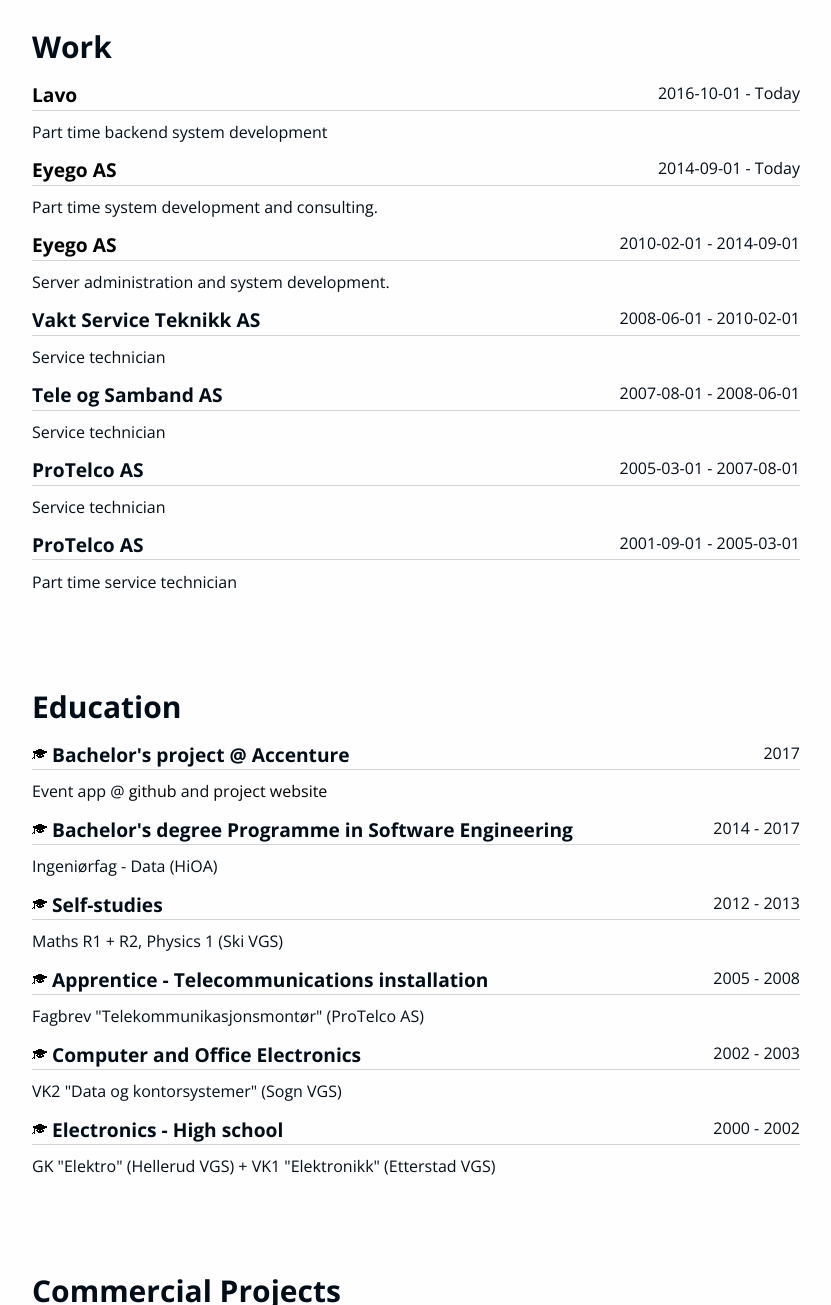
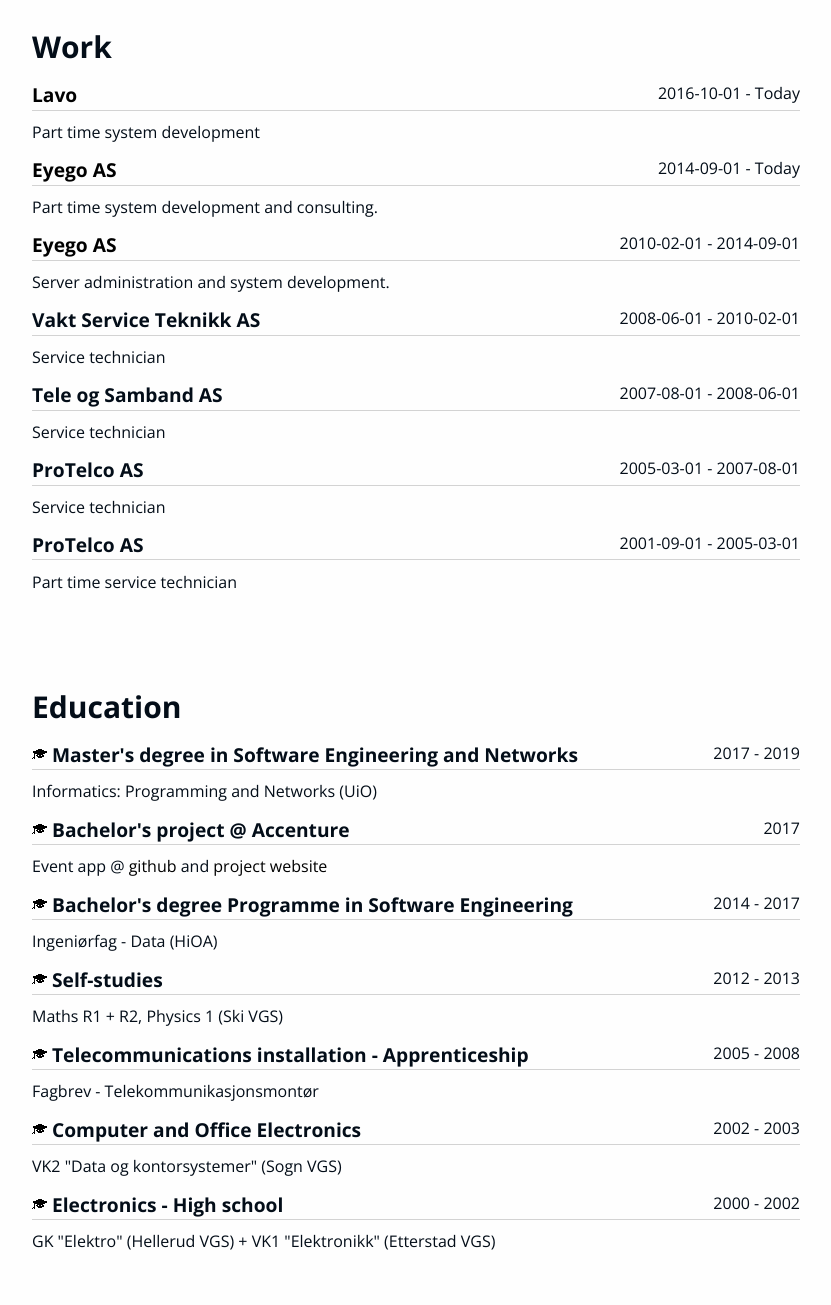
Before and after one commit to plastboks/plastboks.github.io, a plain HTML site: page index.html in a window 1280 px wide. Shown: the part 700-2005 px from the top of the page, without its empty margins (224-1055 px from the left). Drawn offline with nearby package versions, Linux system fonts and the light colour scheme.

Commit message:
added masters degree
Signed-off-by: Alexander Skjolden <alex@plastboks.net>

```diff
--- a/index.html
+++ b/index.html
@@ -104,7 +104,7 @@
                 <span class="date">2016-10-01 - Today</span>
             </h3>
             <p>
-                Part time backend system development
+                Part time system development
             </p>
 
             <h3 class="lined">
@@ -159,6 +159,13 @@
         <section id="cd-placeholder-2" class="cd-section cd-container">
             <h2>Education</h2>
             <h3 class="lined">
+                <span class="title education">Master's degree in Software Engineering and Networks</span>
+                <span class="date">2017 - 2019</span>
+            </h3>
+            <p>
+                Informatics: Programming and Networks (UiO)
+            </p>
+            <h3 class="lined">
                 <span class="title education">Bachelor's project @ Accenture</span>
                 <span class="date">2017</span>
             </h3>
@@ -180,11 +187,11 @@
                 Maths R1 + R2, Physics 1 (Ski VGS)
             </p>
             <h3 class="lined">
-                <span class="title education">Apprentice - Telecommunications installation</span>
+                <span class="title education">Telecommunications installation - Apprenticeship</span>
                 <span class="date">2005 - 2008</span>
             </h3>
             <p>
-                Fagbrev "Telekommunikasjonsmontør" (ProTelco AS)
+                Fagbrev - Telekommunikasjonsmontør
             </p>
             <p>
             <h3 class="lined">
```
